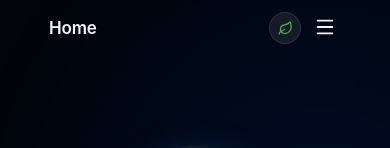
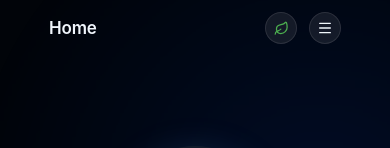
Before and after one commit to gohilmahaveer/gohilmahaveer-portfolio, a React (Create React App) app: page / in a window 390 px wide. Shown: the top 148 px of the page. Built offline with nearby package versions, Linux system fonts and the light colour scheme.

Commit message:
(fixed): Theme Toogle Button Alignment issue in Mobile Device View

```diff
--- a/src/App.js
+++ b/src/App.js
@@ -526,13 +526,17 @@ function Nav() {
               >{l.label}</a>
             ))}
           </div>
-          <div style={{ display: "flex", alignItems: "center", gap: 8 }}>
+          <div style={{ display: "flex", alignItems: "center", gap: 12 }}>
             <ThemeToggle />
             <button className="nav-toggle" onClick={() => setOpen(!open)} style={{
               display: "none", alignItems: "center", justifyContent: "center",
-              width: 32, height: 32, background: "none", border: "none", color: t.text, cursor: "pointer", padding: 0,
-            }}>
-              {open ? <X size={22} /> : <Menu size={22} />}
+              width: 32, height: 32, background: t.toggleBg, border: `1px solid ${t.toggleBorder || t.glassBorder}`, color: t.text, cursor: "pointer", padding: 0,
+              borderRadius: 16, backdropFilter: "blur(16px)", WebkitBackdropFilter: "blur(16px)", transition: "all .35s cubic-bezier(.22,1,.36,1)",
+              }}
+              onMouseOver={e => { e.currentTarget.style.transform = "scale(1.1)"; e.currentTarget.style.background = t.accentSoft; }}
+              onMouseOut={e => { e.currentTarget.style.transform = "none"; e.currentTarget.style.background = t.toggleBg; }}
+            >
+              {open ? <X size={16} /> : <Menu size={16} />}
             </button>
           </div>
         </div>
@@ -1463,7 +1467,7 @@ function GlobalStyles() {
       }
       @media (max-width: 768px) {
         .nav-desktop { display: none !important; }
-        .nav-toggle { display: block !important; }
+        .nav-toggle { display: flex !important; }
       }
     `}</style>
   );
```
